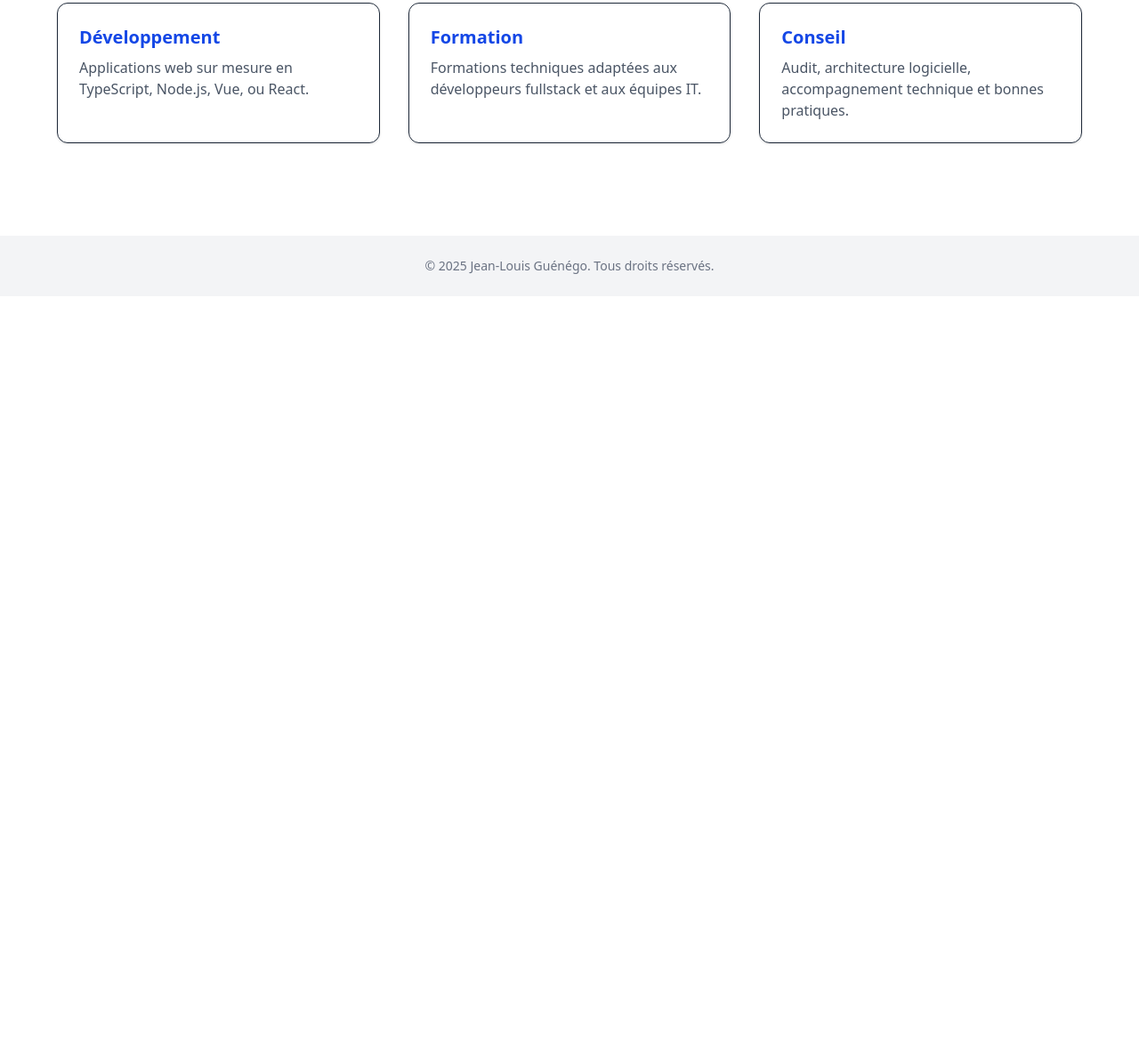
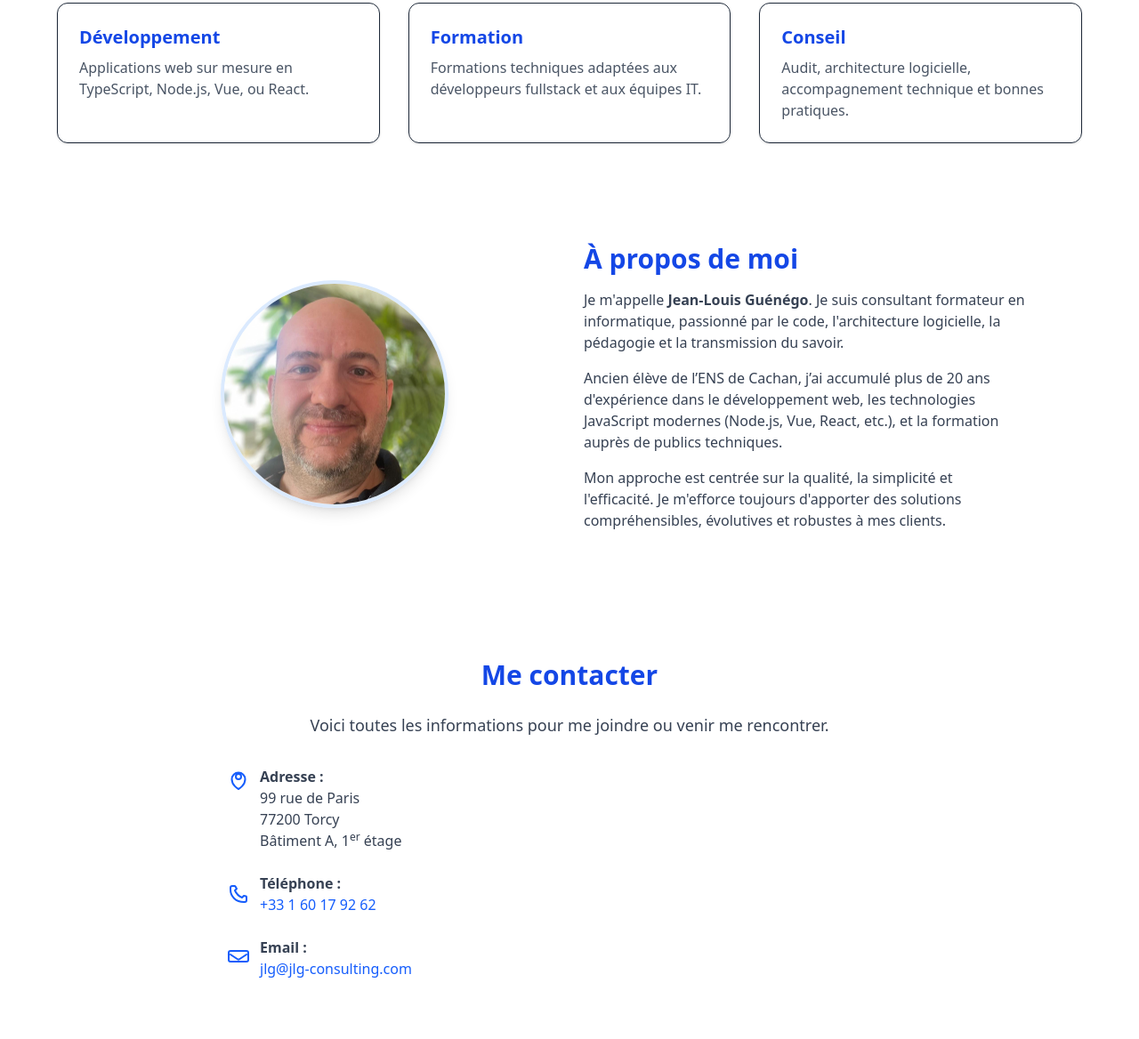
Before and after one commit to jlguenego/jlg-consulting, an Astro site: page / in a window 1280 px wide. Shown: the part 509-1677 px from the top of the page at 89% size. Before the commit the page ends 842 px from the top, so only its background shows below. Built offline with nearby package versions, Linux system fonts and the light colour scheme; Astro itself is replaced by a stand-in of ours.

Commit message:
dev: added monopage

```diff
--- a/package.json
+++ b/package.json
@@ -7,7 +7,8 @@
     "build": "astro build",
     "preview": "astro preview",
     "astro": "astro",
-    "deploy": "astro build && node deploy-sftp.js"
+    "deploy": "astro build && node deploy-sftp.js",
+    "archive": "git archive --format zip -o ../output.zip HEAD"
   },
   "dependencies": {
     "@astrojs/sitemap": "^3.3.0",
--- a/src/pages/index.astro
+++ b/src/pages/index.astro
@@ -39,4 +39,91 @@ const description = "Bienvenue sur le site de Jean-Louis Guénégo, consultant f
       </div>
     </div>
   </section>
+
+  <section id="a-propos" class="py-16 px-4 bg-white">
+    <div class="max-w-5xl mx-auto grid md:grid-cols-2 gap-8 items-center">
+
+      <!-- Image -->
+      <div class="flex justify-center">
+        <img
+          src="portrait.jpg"
+          alt="Jean-Louis Guénégo"
+          class="w-64 h-64 object-cover rounded-full shadow-lg border-4 border-blue-100"
+        />
+
+      </div>
+
+      <!-- Texte -->
+      <div>
+        <h1 class="text-3xl font-bold text-blue-700 mb-4">À propos de moi</h1>
+        <p class="text-gray-700 mb-4">
+          Je m'appelle <strong>Jean-Louis Guénégo</strong>. Je suis consultant formateur en informatique, passionné par le code, l'architecture logicielle, la pédagogie et la transmission du savoir.
+        </p>
+        <p class="text-gray-700 mb-4">
+          Ancien élève de l’ENS de Cachan, j’ai accumulé plus de 20 ans d'expérience dans le développement web, les technologies JavaScript modernes (Node.js, Vue, React, etc.), et la formation auprès de publics techniques.
+        </p>
+        <p class="text-gray-700 mb-4">
+          Mon approche est centrée sur la qualité, la simplicité et l'efficacité. Je m'efforce toujours d'apporter des solutions compréhensibles, évolutives et robustes à mes clients.
+        </p>
+      </div>
+    </div>
+  </section>
+
+  <section id="contact" class="py-16 px-4 bg-white">
+    <div class="max-w-3xl mx-auto text-center">
+      <h1 class="text-3xl font-bold text-blue-700 mb-6">Me contacter</h1>
+      <p class="text-gray-700 text-lg mb-8">
+        Voici toutes les informations pour me joindre ou venir me rencontrer.
+      </p>
+
+      <div class="space-y-6 text-left text-gray-700 text-md">
+        <!-- Adresse -->
+        <div class="flex items-start gap-3">
+          <svg class="w-6 h-6 text-blue-600 mt-1 shrink-0" fill="none" stroke="currentColor" stroke-width="2"
+            viewBox="0 0 24 24">
+            <path stroke-linecap="round" stroke-linejoin="round"
+              d="M12 11c1.656 0 3-1.343 3-3s-1.344-3-3-3-3 1.343-3 3 1.344 3 3 3z" />
+            <path stroke-linecap="round" stroke-linejoin="round"
+              d="M19.5 11c0 7-7.5 11-7.5 11S4.5 18 4.5 11a7.5 7.5 0 0115 0z" />
+          </svg>
+          <p>
+            <strong>Adresse :</strong><br />
+            99 rue de Paris<br />
+            77200 Torcy<br />
+            Bâtiment A, 1<sup>er</sup> étage
+          </p>
+        </div>
+
+        <!-- Téléphone -->
+        <div class="flex items-center gap-3">
+          <svg class="w-6 h-6 text-blue-600 shrink-0" fill="none" stroke="currentColor" stroke-width="2"
+            viewBox="0 0 24 24">
+            <path stroke-linecap="round" stroke-linejoin="round"
+              d="M3 5a2 2 0 012-2h2.6a1 1 0 01.92.606L10 6l-2 2c1.5 3.5 4.5 6.5 8 8l2-2 2.394.479a1 1 0 01.606.921V19a2 2 0 01-2 2h-1C9.163 21 3 14.837 3 7V5z" />
+          </svg>
+          <p>
+            <strong>Téléphone :</strong><br />
+            <a href="tel:+33160179262" class="text-blue-600 hover:underline">+33 1 60 17 92 62</a>
+          </p>
+        </div>
+
+        <!-- Email -->
+        <div class="flex items-center gap-3">
+          <svg class="w-6 h-6 text-blue-600 shrink-0" fill="none" stroke="currentColor" stroke-width="2"
+            viewBox="0 0 24 24">
+            <path stroke-linecap="round" stroke-linejoin="round"
+              d="M3 8l7.89 5.26a2 2 0 002.22 0L21 8m-18 8h18a2 2 0 002-2V6a2 2 0 00-2-2H3a2 2 0 00-2 2v8a2 2 0 002 2z" />
+          </svg>
+          <p>
+            <strong>Email :</strong><br />
+            <a href="mailto:jlg@jlg-consulting.com" class="text-blue-600 hover:underline">jlg@jlg-consulting.com</a>
+          </p>
+        </div>
+      </div>
+    </div>
+  </section>
+
+
+
+
 </BaseLayout>
```
